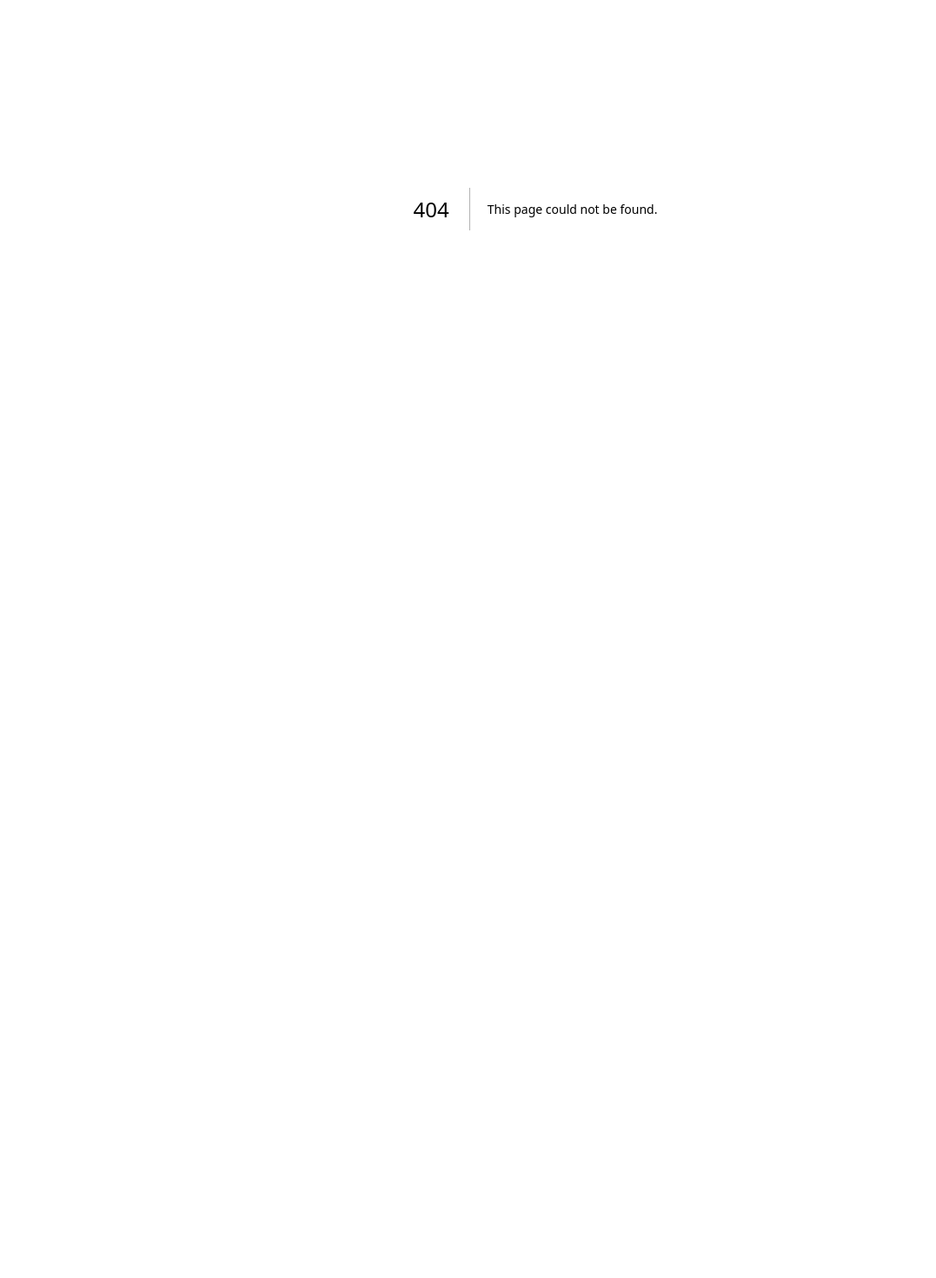
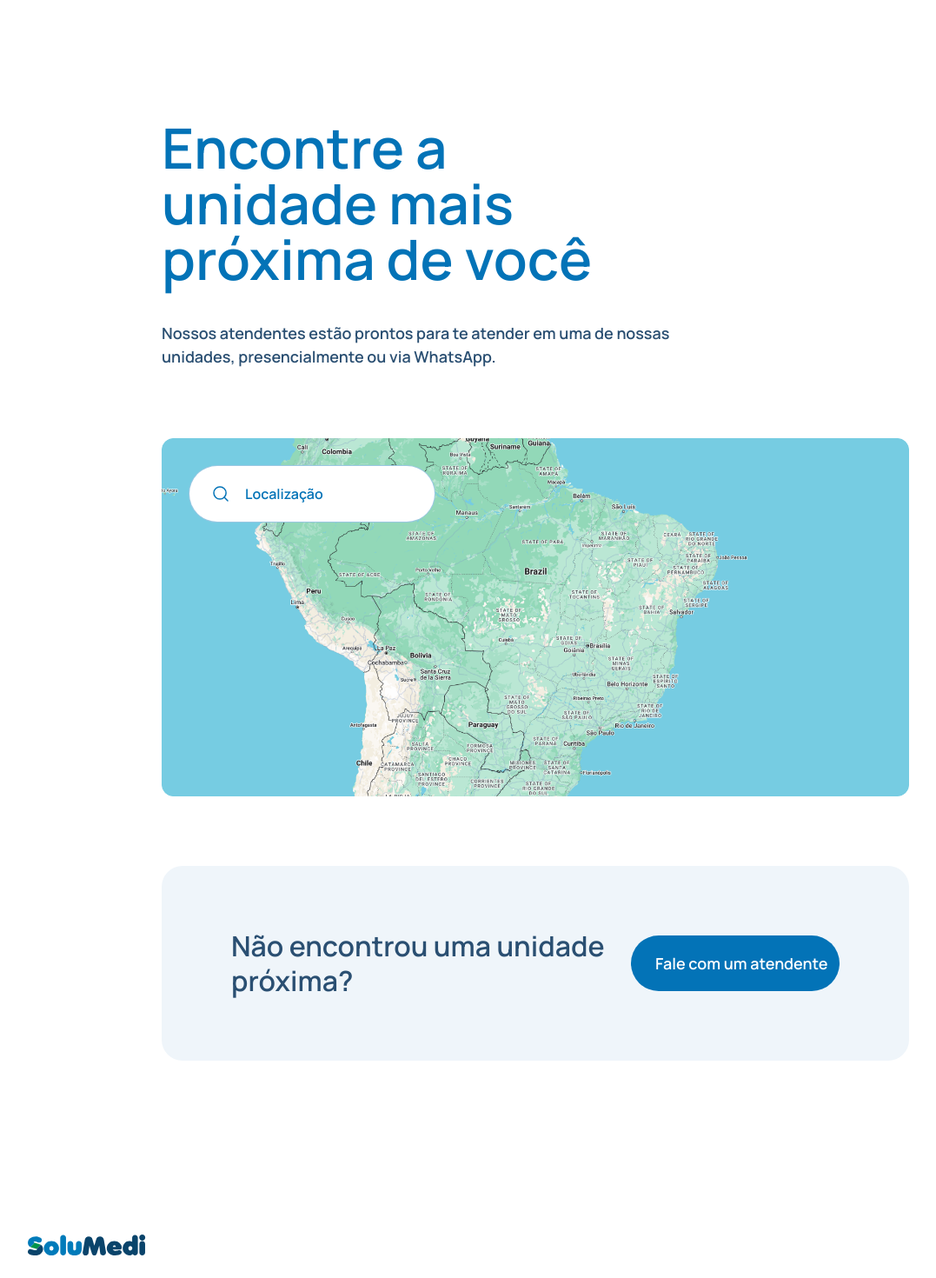
Before and after one commit to RamboGj/sol-ok, a Next.js app: page /unidades in a window 1280 px wide. Before the commit this address had no page. Shown: the part 160-1630 px from the top of the page at 87% size, without its empty margins (24-1101 px from the left). Before the commit the page ends 800 px from the top, so only its background shows below. Built offline with nearby package versions, Linux system fonts and the light colour scheme.

Commit message:
feat: unidades

```diff
--- a/src/app/page.tsx
+++ b/src/app/page.tsx
@@ -424,7 +424,7 @@ export default function HomePage() {
           <Link
             label="Ir para o blog"
             href="/blog"
-            icon={<ArrowUpRightIcon />}
+            icon={<ArrowUpRightIcon className="text-blue400" />}
           />
         </div>
 
--- /dev/null
+++ b/src/app/unidades/page.tsx
@@ -0,0 +1,61 @@
+import { ArrowRightIcon } from '@/components/@icons/arrow-right'
+import { SearchIcon } from '@/components/@icons/search'
+import { Button } from '@/components/@solumedi-ui/atoms/Button/Button'
+import { Heading } from '@/components/@solumedi-ui/atoms/Heading/Heading'
+import { Paragraph } from '@/components/@solumedi-ui/atoms/Paragraph/Paragraph'
+import { Input } from '@/components/@solumedi-ui/molecules/Input/Input'
+import { Footer } from '@/components/molecules/Footer'
+import { Header } from '@/components/molecules/Header/Header'
+import Image from 'next/image'
+
+export default function UnitsPage() {
+  return (
+    <>
+      <Header />
+
+      <section className="mx-[210px] pt-[194px]" id="findNearestUnit">
+        <div className="max-w-[586px]">
+          <Heading variant="h1">
+            Encontre a unidade mais próxima de você
+          </Heading>
+
+          <Paragraph className="text-blue500 block mt-10" size="md">
+            Nossos atendentes estão prontos para te atender em uma de nossas
+            unidades, presencialmente ou via WhatsApp.
+          </Paragraph>
+        </div>
+
+        <div className="relative block mt-20">
+          <Image
+            className="relative"
+            src={'/map.png'}
+            alt="Brazil map image."
+            width={1502}
+            height={720}
+          />
+
+          <Input
+            placeholder="Localização"
+            className="absolute top-8 left-8"
+            icon={<SearchIcon />}
+          />
+        </div>
+
+        <div className="w-full bg-blue100 h-[224px] rounded-[24px] flex items-center justify-between px-20 my-20">
+          <Heading className="text-blue500" variant="h3">
+            Não encontrou uma unidade próxima?
+          </Heading>
+
+          <Button label="Fale com um atendente" icon={<ArrowRightIcon />} />
+        </div>
+      </section>
+
+      <Footer.Root>
+        <Footer.Logo />
+        <Footer.Links />
+        <Footer.Social />
+        <Footer.Copyright />
+      </Footer.Root>
+    </>
+  )
+}
--- a/src/components/@solumedi-ui/molecules/Input/Input.tsx
+++ b/src/components/@solumedi-ui/molecules/Input/Input.tsx
@@ -8,7 +8,7 @@ export const inputStyle = tv({
   slots: {
     wrapper: 'w-full flex flex-col gap-y-2 items-start group',
     fieldWrapper:
-      'flex items-center gap-x-4 px-6 rounded-[80px] h-[64px] ring-1 ring-blue200 group-hover:ring-blue400 group-focus-within:ring-blue400 group-focus-within:ring-2 transition-shadow duration-500',
+      'flex items-center bg-neutral100 gap-x-4 px-6 rounded-[80px] h-[64px] ring-1 ring-blue200 group-hover:ring-blue400 group-focus-within:ring-blue400 group-focus-within:ring-2 transition-shadow duration-500',
     fieldStyle:
       'flex-1 focus:outline-none text-blue500 font-semibold placeholder:text-blue400 placeholder:font-semibold font-manrope',
     labelStyle: 'text-blue400',
@@ -54,7 +54,7 @@ export function Input({
   })
 
   return (
-    <div className={wrapper()}>
+    <div className={wrapper({ className })}>
       {label && (
         <Paragraph className={labelStyle()} size="sm">
           {label}
--- a/src/components/carrousel/index.tsx
+++ b/src/components/carrousel/index.tsx
@@ -1,6 +1,6 @@
-"use client"
+'use client'
 
-import { useState, useRef, useEffect } from 'react';
+import { useState, useRef, useEffect } from 'react'
 
 const cards = [
   { id: 1, title: 'Card 1', description: 'Description 1' },
@@ -10,41 +10,39 @@ const cards = [
   { id: 5, title: 'Card 5', description: 'Description 5' },
   { id: 6, title: 'Card 6', description: 'Description 6' },
   { id: 7, title: 'Card 7', description: 'Description 7' },
-  { id: 8, title: 'Card 8', description: 'Description 8' }
-];
+  { id: 8, title: 'Card 8', description: 'Description 8' },
+]
 
 const MultiCardCarousel = () => {
-  const [currentIndex, setCurrentIndex] = useState(0);
-  const [isOverflowing, setIsOverflowing] = useState(false);
-  const carouselRef = useRef<HTMLDivElement>(null);
-  const containerRef = useRef<HTMLDivElement>(null);
-  const cardsPerView = 4;
+  const [currentIndex, setCurrentIndex] = useState(0)
+  const [isOverflowing, setIsOverflowing] = useState(false)
+  const carouselRef = useRef<HTMLDivElement>(null)
+  const containerRef = useRef<HTMLDivElement>(null)
+  const cardsPerView = 4
 
   useEffect(() => {
     const checkOverflow = () => {
       if (carouselRef.current && containerRef.current) {
-        const carouselWidth = carouselRef.current.scrollWidth;
-        const containerWidth = containerRef.current.clientWidth;
-        setIsOverflowing(carouselWidth > containerWidth);
+        const carouselWidth = carouselRef.current.scrollWidth
+        const containerWidth = containerRef.current.clientWidth
+        setIsOverflowing(carouselWidth > containerWidth)
       }
-    };
+    }
 
-    checkOverflow();
-    window.addEventListener('resize', checkOverflow);
-    return () => window.removeEventListener('resize', checkOverflow);
-  }, []);
+    checkOverflow()
+    window.addEventListener('resize', checkOverflow)
+    return () => window.removeEventListener('resize', checkOverflow)
+  }, [])
 
   const handleNext = () => {
     setCurrentIndex((prevIndex) =>
-      prevIndex + cardsPerView < cards.length ? prevIndex + 1 : prevIndex
-    );
-  };
+      prevIndex + cardsPerView < cards.length ? prevIndex + 1 : prevIndex,
+    )
+  }
 
   const handlePrev = () => {
-    setCurrentIndex((prevIndex) =>
-      prevIndex > 0 ? prevIndex - 1 : prevIndex
-    );
-  };
+    setCurrentIndex((prevIndex) => (prevIndex > 0 ? prevIndex - 1 : prevIndex))
+  }
 
   return (
     <div
@@ -55,7 +53,7 @@ const MultiCardCarousel = () => {
         ref={carouselRef}
         className="flex transition-transform duration-500 gap-4"
         style={{
-          transform: `translateX(-${currentIndex * (100 / cardsPerView)}%)`
+          transform: `translateX(-${currentIndex * (100 / cardsPerView)}%)`,
         }}
       >
         {cards.map((card) => (
@@ -96,7 +94,7 @@ const MultiCardCarousel = () => {
         </>
       )}
     </div>
-  );
-};
+  )
+}
 
-export default MultiCardCarousel;
+export default MultiCardCarousel
```
Also changed, not shown: src/components/ui/card.tsx (+15 -15 lines), public/map.png (renamed from src/assets/find-unity/map.png).
